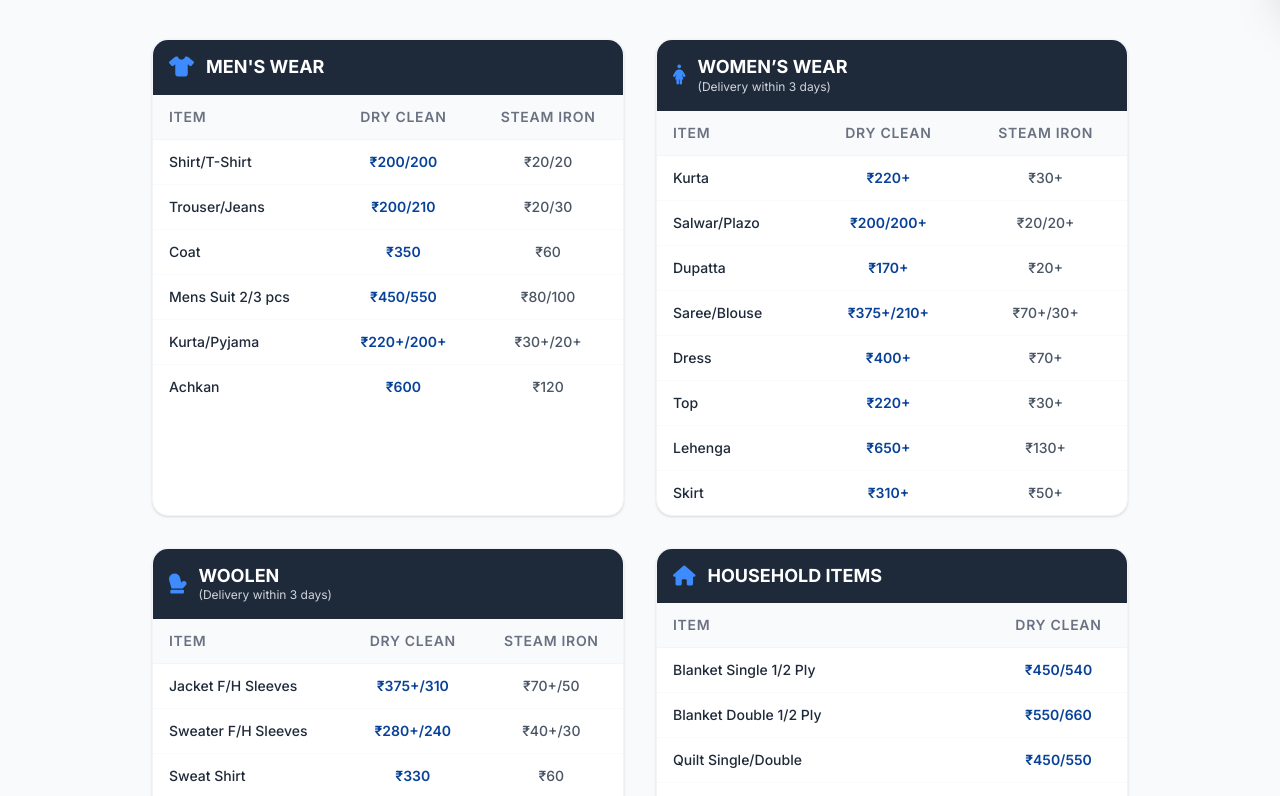
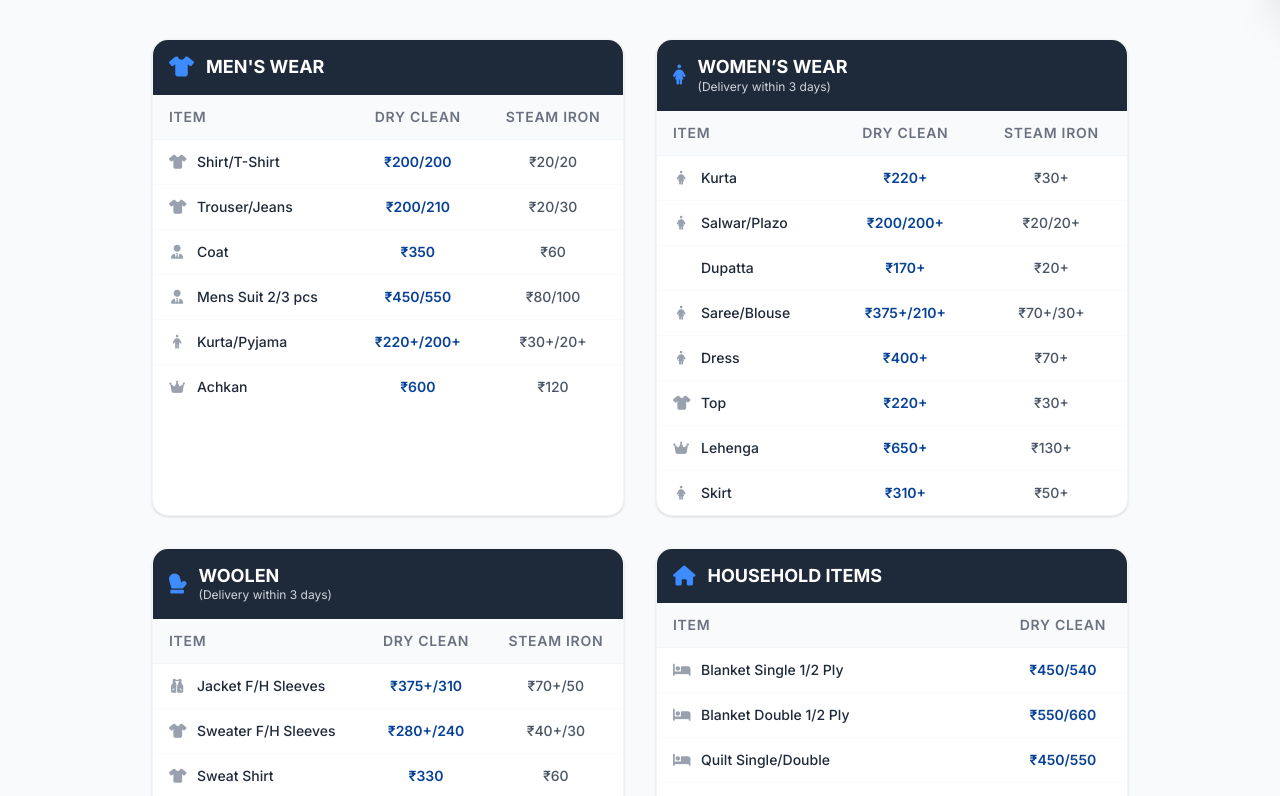
Before and after one commit to Vishwajeetsrk/LUXURY-LAUNDRY, a Next.js app in the folder frontend/: page /pricing in a window 1280 px wide. Shown: the part 800-1596 px from the top of the page. Built offline with nearby package versions, Linux system fonts and the light colour scheme; no server answers.

Commit message:
feat: Add specific item icons to price list

```diff
--- a/frontend/src/app/(public)/pricing/page.tsx
+++ b/frontend/src/app/(public)/pricing/page.tsx
@@ -17,12 +17,12 @@ const priceCategories = [
     title: "MEN'S WEAR",
     icon: "fa-solid fa-shirt",
     items: [
-      { name: "Shirt/T-Shirt", dryClean: "200/200", steamIron: "20/20" },
-      { name: "Trouser/Jeans", dryClean: "200/210", steamIron: "20/30" },
-      { name: "Coat", dryClean: "350", steamIron: "60" },
-      { name: "Mens Suit 2/3 pcs", dryClean: "450/550", steamIron: "80/100" },
-      { name: "Kurta/Pyjama", dryClean: "220+/200+", steamIron: "30+/20+" },
-      { name: "Achkan", dryClean: "600", steamIron: "120" },
+      { name: "Shirt/T-Shirt", icon: "fa-solid fa-shirt", dryClean: "200/200", steamIron: "20/20" },
+      { name: "Trouser/Jeans", icon: "fa-solid fa-tshirt", dryClean: "200/210", steamIron: "20/30" },
+      { name: "Coat", icon: "fa-solid fa-user-tie", dryClean: "350", steamIron: "60" },
+      { name: "Mens Suit 2/3 pcs", icon: "fa-solid fa-user-tie", dryClean: "450/550", steamIron: "80/100" },
+      { name: "Kurta/Pyjama", icon: "fa-solid fa-person", dryClean: "220+/200+", steamIron: "30+/20+" },
+      { name: "Achkan", icon: "fa-solid fa-crown", dryClean: "600", steamIron: "120" },
     ]
   },
   {
@@ -30,14 +30,14 @@ const priceCategories = [
     subtitle: "(Delivery within 3 days)",
     icon: "fa-solid fa-person-dress",
     items: [
-      { name: "Kurta", dryClean: "220+", steamIron: "30+" },
-      { name: "Salwar/Plazo", dryClean: "200/200+", steamIron: "20/20+" },
-      { name: "Dupatta", dryClean: "170+", steamIron: "20+" },
-      { name: "Saree/Blouse", dryClean: "375+/210+", steamIron: "70+/30+" },
-      { name: "Dress", dryClean: "400+", steamIron: "70+" },
-      { name: "Top", dryClean: "220+", steamIron: "30+" },
-      { name: "Lehenga", dryClean: "650+", steamIron: "130+" },
-      { name: "Skirt", dryClean: "310+", steamIron: "50+" },
+      { name: "Kurta", icon: "fa-solid fa-person-dress", dryClean: "220+", steamIron: "30+" },
+      { name: "Salwar/Plazo", icon: "fa-solid fa-person-dress", dryClean: "200/200+", steamIron: "20/20+" },
+      { name: "Dupatta", icon: "fa-solid fa-scarf", dryClean: "170+", steamIron: "20+" },
+      { name: "Saree/Blouse", icon: "fa-solid fa-person-dress", dryClean: "375+/210+", steamIron: "70+/30+" },
+      { name: "Dress", icon: "fa-solid fa-person-dress", dryClean: "400+", steamIron: "70+" },
+      { name: "Top", icon: "fa-solid fa-shirt", dryClean: "220+", steamIron: "30+" },
+      { name: "Lehenga", icon: "fa-solid fa-crown", dryClean: "650+", steamIron: "130+" },
+      { name: "Skirt", icon: "fa-solid fa-person-dress", dryClean: "310+", steamIron: "50+" },
     ]
   },
   {
@@ -45,58 +45,58 @@ const priceCategories = [
     subtitle: "(Delivery within 3 days)",
     icon: "fa-solid fa-mitten",
     items: [
-      { name: "Jacket F/H Sleeves", dryClean: "375+/310", steamIron: "70+/50" },
-      { name: "Sweater F/H Sleeves", dryClean: "280+/240", steamIron: "40+/30" },
-      { name: "Sweat Shirt", dryClean: "330", steamIron: "60" },
-      { name: "Long Coat", dryClean: "480", steamIron: "90" },
-      { name: "Shawl/Pashmina", dryClean: "280+/610", steamIron: "40+/120" },
-      { name: "Leather Jacket", dryClean: "600", steamIron: "120" },
+      { name: "Jacket F/H Sleeves", icon: "fa-solid fa-vest", dryClean: "375+/310", steamIron: "70+/50" },
+      { name: "Sweater F/H Sleeves", icon: "fa-solid fa-shirt", dryClean: "280+/240", steamIron: "40+/30" },
+      { name: "Sweat Shirt", icon: "fa-solid fa-tshirt", dryClean: "330", steamIron: "60" },
+      { name: "Long Coat", icon: "fa-solid fa-user-tie", dryClean: "480", steamIron: "90" },
+      { name: "Shawl/Pashmina", icon: "fa-solid fa-scarf", dryClean: "280+/610", steamIron: "40+/120" },
+      { name: "Leather Jacket", icon: "fa-solid fa-vest-patches", dryClean: "600", steamIron: "120" },
     ]
   },
   {
     title: "HOUSEHOLD ITEMS",
     icon: "fa-solid fa-house",
     items: [
-      { name: "Blanket Single 1/2 Ply", dryClean: "450/540", steamIron: null },
-      { name: "Blanket Double 1/2 Ply", dryClean: "550/660", steamIron: null },
-      { name: "Quilt Single/Double", dryClean: "450/550", steamIron: null },
-      { name: "Duvet", dryClean: "180+", steamIron: null },
-      { name: "Curtain Door/Window (Without Lining)", dryClean: "265+", steamIron: null },
-      { name: "Curtain Door/Window (With Lining)", dryClean: "390+", steamIron: null },
-      { name: "Bed Sheet Single/Double", dryClean: "220/300", steamIron: null },
-      { name: "Carpet", dryClean: "145/Sq Ft", steamIron: null },
-      { name: "Blind", dryClean: "320+", steamIron: null },
+      { name: "Blanket Single 1/2 Ply", icon: "fa-solid fa-bed", dryClean: "450/540", steamIron: null },
+      { name: "Blanket Double 1/2 Ply", icon: "fa-solid fa-bed", dryClean: "550/660", steamIron: null },
+      { name: "Quilt Single/Double", icon: "fa-solid fa-bed", dryClean: "450/550", steamIron: null },
+      { name: "Duvet", icon: "fa-solid fa-bed", dryClean: "180+", steamIron: null },
+      { name: "Curtain Door/Window (Without Lining)", icon: "fa-solid fa-person-shelter", dryClean: "265+", steamIron: null },
+      { name: "Curtain Door/Window (With Lining)", icon: "fa-solid fa-person-shelter", dryClean: "390+", steamIron: null },
+      { name: "Bed Sheet Single/Double", icon: "fa-solid fa-bed", dryClean: "220/300", steamIron: null },
+      { name: "Carpet", icon: "fa-solid fa-rug", dryClean: "145/Sq Ft", steamIron: null },
+      { name: "Blind", icon: "fa-solid fa-person-shelter", dryClean: "320+", steamIron: null },
     ]
   },
   {
     title: "SHOES",
     icon: "fa-solid fa-shoe-prints",
     items: [
-      { name: "Sports", dryClean: "450", steamIron: null },
-      { name: "Canvas/Sneaker (Non Leather)", dryClean: "450", steamIron: null },
-      { name: "Leather", dryClean: "550", steamIron: null },
-      { name: "Suede Leather", dryClean: "650", steamIron: null },
-      { name: "Boots", dryClean: "740+", steamIron: null },
+      { name: "Sports", icon: "fa-solid fa-shoe-prints", dryClean: "450", steamIron: null },
+      { name: "Canvas/Sneaker (Non Leather)", icon: "fa-solid fa-shoe-prints", dryClean: "450", steamIron: null },
+      { name: "Leather", icon: "fa-solid fa-shoe-prints", dryClean: "550", steamIron: null },
+      { name: "Suede Leather", icon: "fa-solid fa-shoe-prints", dryClean: "650", steamIron: null },
+      { name: "Boots", icon: "fa-solid fa-boot", dryClean: "740+", steamIron: null },
     ]
   },
   {
     title: "BAGS",
     icon: "fa-solid fa-bag-shopping",
     items: [
-      { name: "Handbag", dryClean: "600+", steamIron: null },
-      { name: "Canvass/Jute/Cloth", dryClean: "450+", steamIron: null },
-      { name: "Handbag Leather", dryClean: "850+", steamIron: null },
-      { name: "Suit Case", dryClean: "350+", steamIron: null },
-      { name: "Wallet", dryClean: "350+", steamIron: null },
+      { name: "Handbag", icon: "fa-solid fa-bag-shopping", dryClean: "600+", steamIron: null },
+      { name: "Canvass/Jute/Cloth", icon: "fa-solid fa-bag-shopping", dryClean: "450+", steamIron: null },
+      { name: "Handbag Leather", icon: "fa-solid fa-bag-shopping", dryClean: "850+", steamIron: null },
+      { name: "Suit Case", icon: "fa-solid fa-suitcase", dryClean: "350+", steamIron: null },
+      { name: "Wallet", icon: "fa-solid fa-wallet", dryClean: "350+", steamIron: null },
     ]
   },
   {
     title: "LAUNDRY",
     icon: "fa-solid fa-jug-detergent",
     items: [
-      { name: "5 Garments Approx /Kg", dryClean: "—", steamIron: null },
-      { name: "Wash & Steam Iron", price: "135/Kg", steamIron: null },
-      { name: "Wash & Fold", price: "85/Kg", steamIron: null },
+      { name: "5 Garments Approx /Kg", icon: "fa-solid fa-basket-shopping", dryClean: "—", steamIron: null },
+      { name: "Wash & Steam Iron", icon: "fa-solid fa-jug-detergent", price: "135/Kg", steamIron: null },
+      { name: "Wash & Fold", icon: "fa-solid fa-tshirt", price: "85/Kg", steamIron: null },
     ]
   }
 ];
@@ -332,7 +332,10 @@ export default function PricingPage() {
                     <tbody className="divide-y divide-gray-50">
                       {category.items.map((item: any, i) => (
                         <tr key={i} className="hover:bg-gray-50 transition-colors">
-                          <td className="py-3 px-4 text-gray-800 font-medium">{item.name}</td>
+                          <td className="py-3 px-4 text-gray-800 font-medium flex items-center gap-3">
+                            <i className={`${item.icon} text-gray-400 w-4 text-center`}></i>
+                            {item.name}
+                          </td>
                           {category.title === "LAUNDRY" ? (
                             <td className="py-3 px-4 text-right text-gray-600 font-semibold">{item.price || item.dryClean}</td>
                           ) : (
```
